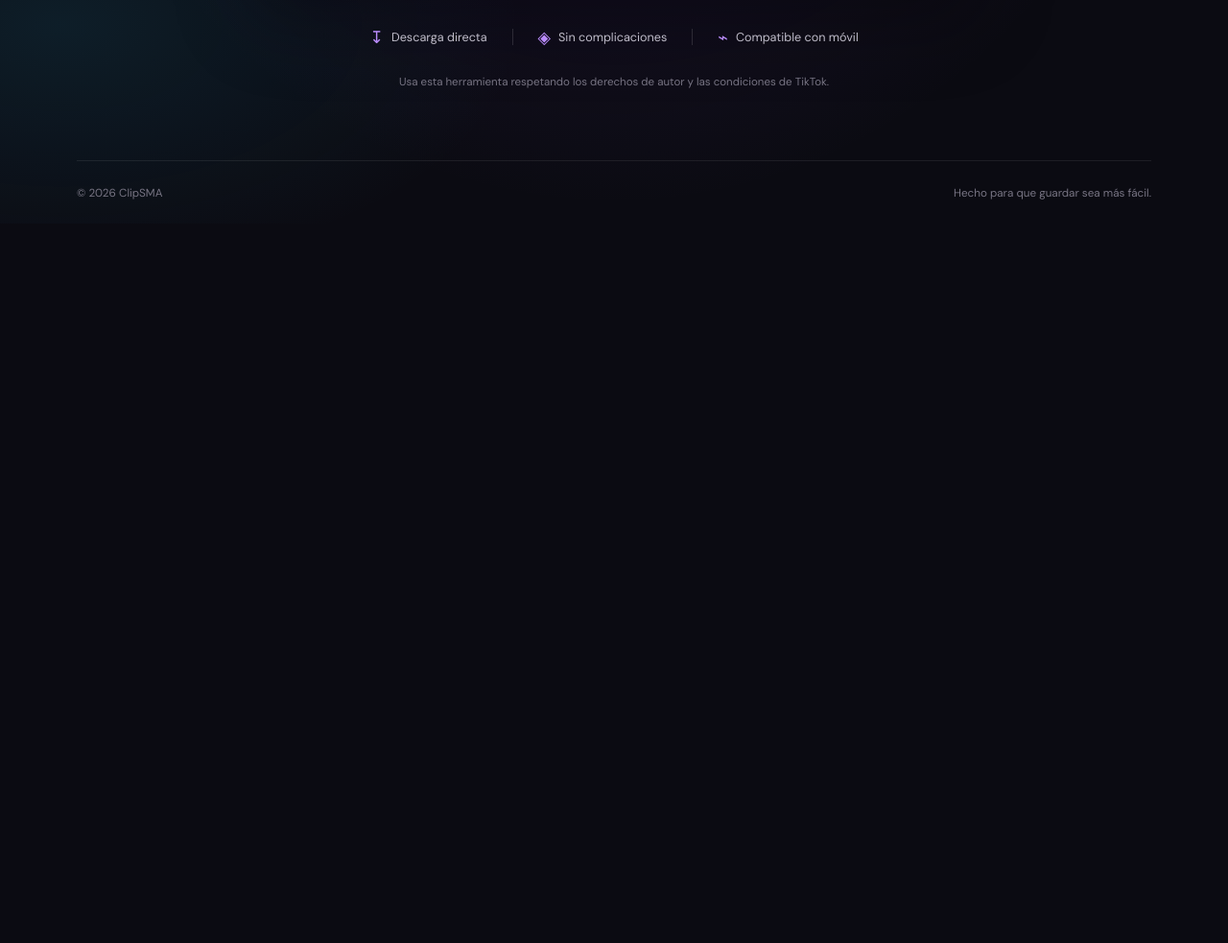
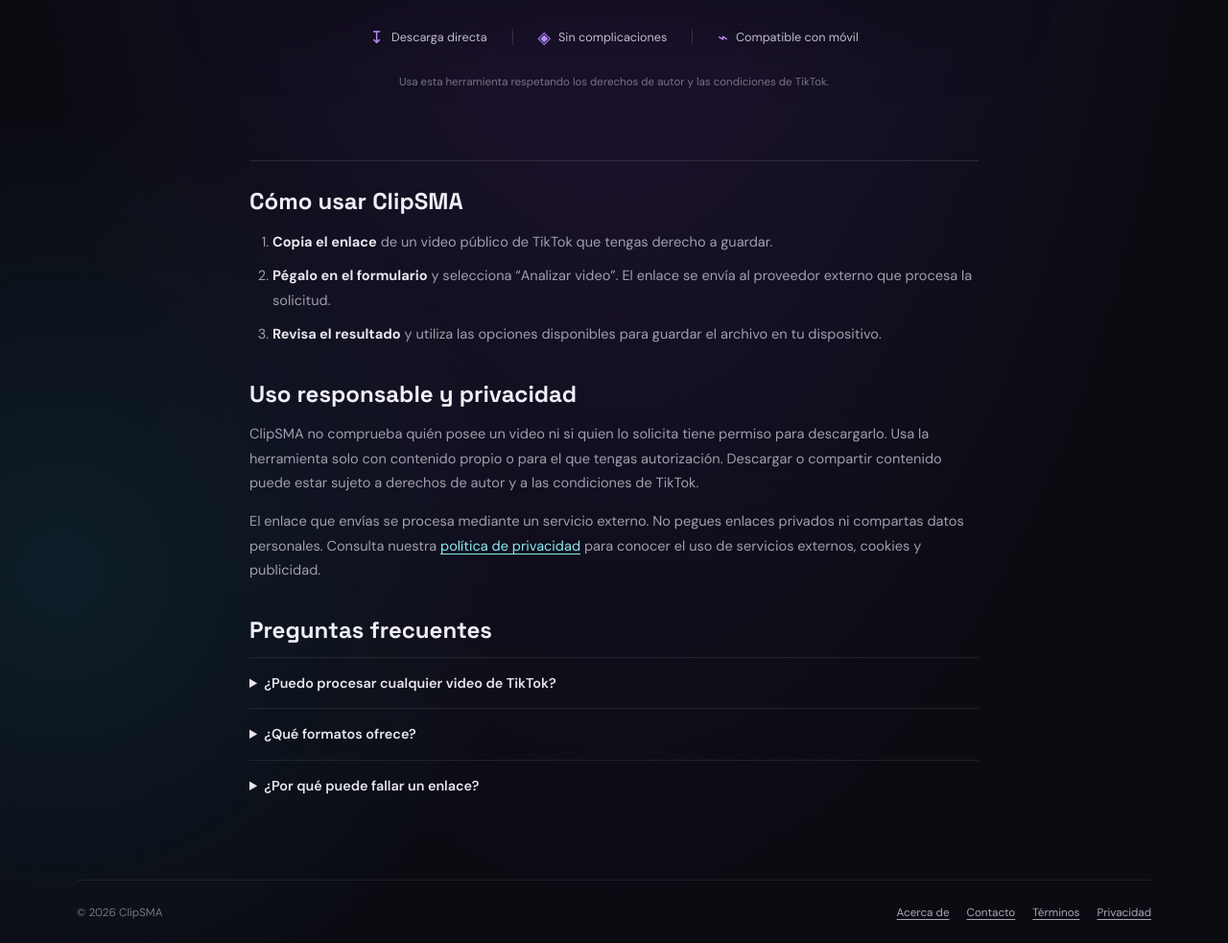
Before and after one commit to JuanCarlosVillegasDuarte743/ClipSMA, a website: page public/index.html in a window 1280 px wide. Shown: the part 630-1613 px from the top of the page at 96% size. Before the commit the page ends 863 px from the top, so only its background shows below. Drawn offline with Linux system fonts and the light colour scheme.

Commit message:
Se amplía la portada con guía y navegación
Añade contenido útil, preguntas frecuentes, enlaces a las páginas informativas y metadatos técnicos para compartir y canonicalizar la página principal.

```diff
--- a/public/index.html
+++ b/public/index.html
@@ -1,6 +1,7 @@
 <!DOCTYPE html>
 <html lang="es">
 <head>
+  <meta charset="UTF-8" />
   <meta name="google-adsense-account" content="ca-pub-9788309907035738">
   <script async src="https://pagead2.googlesyndication.com/pagead/js/adsbygoogle.js?client=ca-pub-9788309907035738"
      crossorigin="anonymous"></script>
@@ -11,11 +12,16 @@
     gtag('js', new Date());
     gtag('config', 'G-G8ML88KDRS');
   </script>
-  <meta charset="UTF-8" />
   <meta name="viewport" content="width=device-width, initial-scale=1" />
   <meta name="theme-color" content="#0b0b12" />
   <meta name="description" content="Descarga videos de TikTok o guarda su audio en MP3. Pega un enlace para preparar tu archivo." />
   <title>ClipSMA — Descargador de videos</title>
+  <link rel="canonical" href="https://clipsma.onrender.com/" />
+  <meta property="og:type" content="website" />
+  <meta property="og:title" content="ClipSMA — Descargador de videos" />
+  <meta property="og:description" content="Prepara videos públicos de TikTok para guardarlos, respetando los derechos de sus creadores." />
+  <meta property="og:url" content="https://clipsma.onrender.com/" />
+  <meta property="og:image" content="https://clipsma.onrender.com/images/LogoClipSMA.png" />
   <link rel="preconnect" href="https://fonts.googleapis.com" />
   <link rel="preconnect" href="https://fonts.gstatic.com" crossorigin />
   <link href="https://fonts.googleapis.com/css2?family=DM+Sans:wght@400;500;600;700&family=Space+Grotesk:wght@500;600;700&display=swap" rel="stylesheet" />
@@ -23,7 +29,7 @@
   <link rel="stylesheet" href="styles/main.css" />
 </head>
 <body>
-  <main class="page-shell">
+  <div class="page-shell">
     <header class="site-header">
       <a class="brand" href="/" aria-label="ClipSMA, inicio">
         <img class="brand-logo" src="/images/LogoClipSMA.png" alt="ClipSMA" />
@@ -31,6 +37,7 @@
       <span class="header-note"><span class="status-dot" aria-hidden="true"></span> Descarga sencilla y rápida</span>
     </header>
 
+    <main class="home-main">
     <section class="hero" aria-labelledby="page-title">
       <h1 id="page-title">Guarda tus videos <span>favoritos</span></h1>
       <p class="hero-copy">Pega el enlace de TikTok y prepara tu video para descargarlo en unos segundos.</p>
@@ -68,11 +75,48 @@
       <p class="fine-print">Usa esta herramienta respetando los derechos de autor y las condiciones de TikTok.</p>
     </section>
 
+    <section class="home-guide" aria-labelledby="guide-title">
+      <div class="guide-section">
+        <h2 id="guide-title">Cómo usar ClipSMA</h2>
+        <ol class="guide-steps">
+          <li><strong>Copia el enlace</strong> de un video público de TikTok que tengas derecho a guardar.</li>
+          <li><strong>Pégalo en el formulario</strong> y selecciona “Analizar video”. El enlace se envía al proveedor externo que procesa la solicitud.</li>
+          <li><strong>Revisa el resultado</strong> y utiliza las opciones disponibles para guardar el archivo en tu dispositivo.</li>
+        </ol>
+      </div>
+      <div class="guide-section">
+        <h2>Uso responsable y privacidad</h2>
+        <p>ClipSMA no comprueba quién posee un video ni si quien lo solicita tiene permiso para descargarlo. Usa la herramienta solo con contenido propio o para el que tengas autorización. Descargar o compartir contenido puede estar sujeto a derechos de autor y a las condiciones de TikTok.</p>
+        <p>El enlace que envías se procesa mediante un servicio externo. No pegues enlaces privados ni compartas datos personales. Consulta nuestra <a href="/privacy/">política de privacidad</a> para conocer el uso de servicios externos, cookies y publicidad.</p>
+      </div>
+      <div class="guide-section" aria-labelledby="faq-title">
+        <h2 id="faq-title">Preguntas frecuentes</h2>
+        <details>
+          <summary>¿Puedo procesar cualquier video de TikTok?</summary>
+          <p>La herramienta acepta enlaces de TikTok, pero el proveedor externo puede no procesar videos privados, eliminados, restringidos o no compatibles. La disponibilidad no implica permiso para descargar o redistribuir un video.</p>
+        </details>
+        <details>
+          <summary>¿Qué formatos ofrece?</summary>
+          <p>La aplicación muestra una opción de video y, si el proveedor devuelve una pista de audio, una opción de audio MP3. La disponibilidad y calidad dependen del proveedor y del video de origen.</p>
+        </details>
+        <details>
+          <summary>¿Por qué puede fallar un enlace?</summary>
+          <p>El video podría ser privado, no estar disponible o no ser compatible. Comprueba que el enlace sea HTTPS y corresponda a TikTok; ClipSMA no puede garantizar la disponibilidad del servicio externo.</p>
+        </details>
+      </div>
+    </section>
+    </main>
+
     <footer class="site-footer">
       <span>© <span id="year"></span> ClipSMA</span>
-      <span>Hecho para que guardar sea más fácil.</span>
+      <nav class="footer-links" aria-label="Información del sitio">
+        <a href="/about/">Acerca de</a>
+        <a href="/contact/">Contacto</a>
+        <a href="/terms/">Términos</a>
+        <a href="/privacy/">Privacidad</a>
+      </nav>
     </footer>
-  </main>
+  </div>
 
   <script>
     const form = document.getElementById('downloadForm');
```
